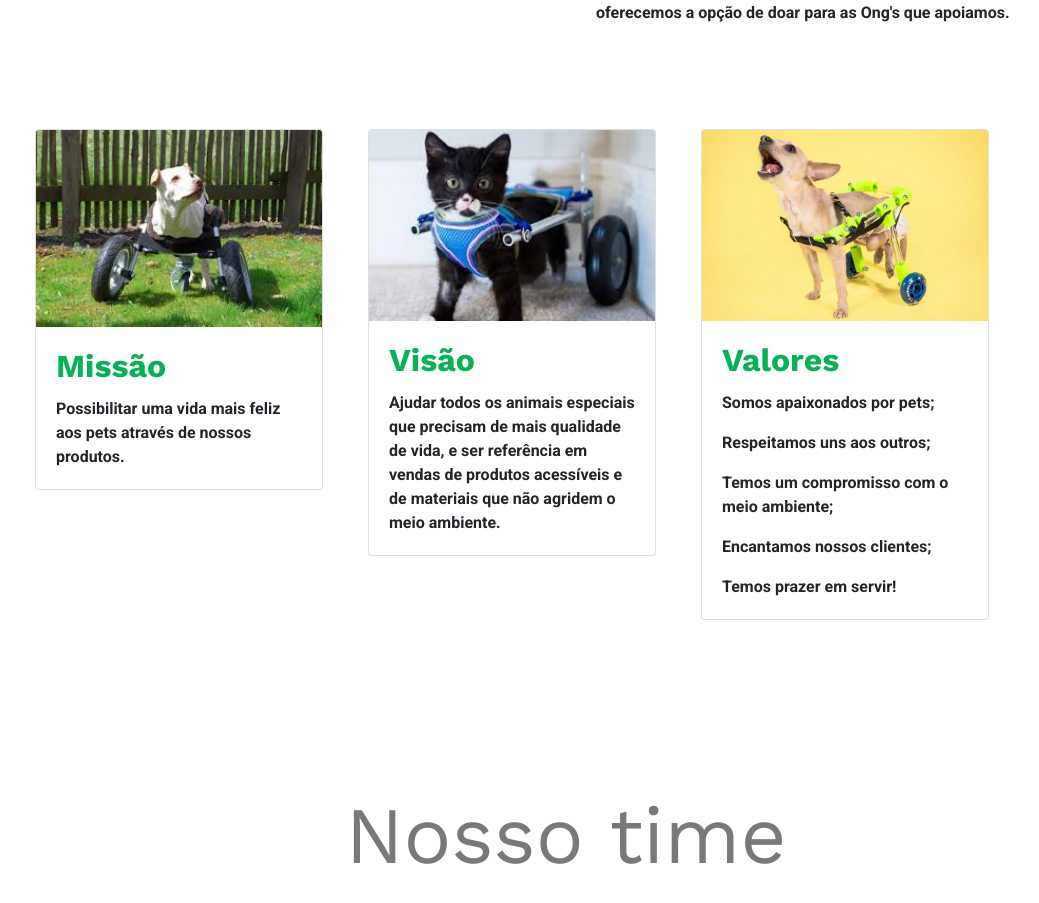
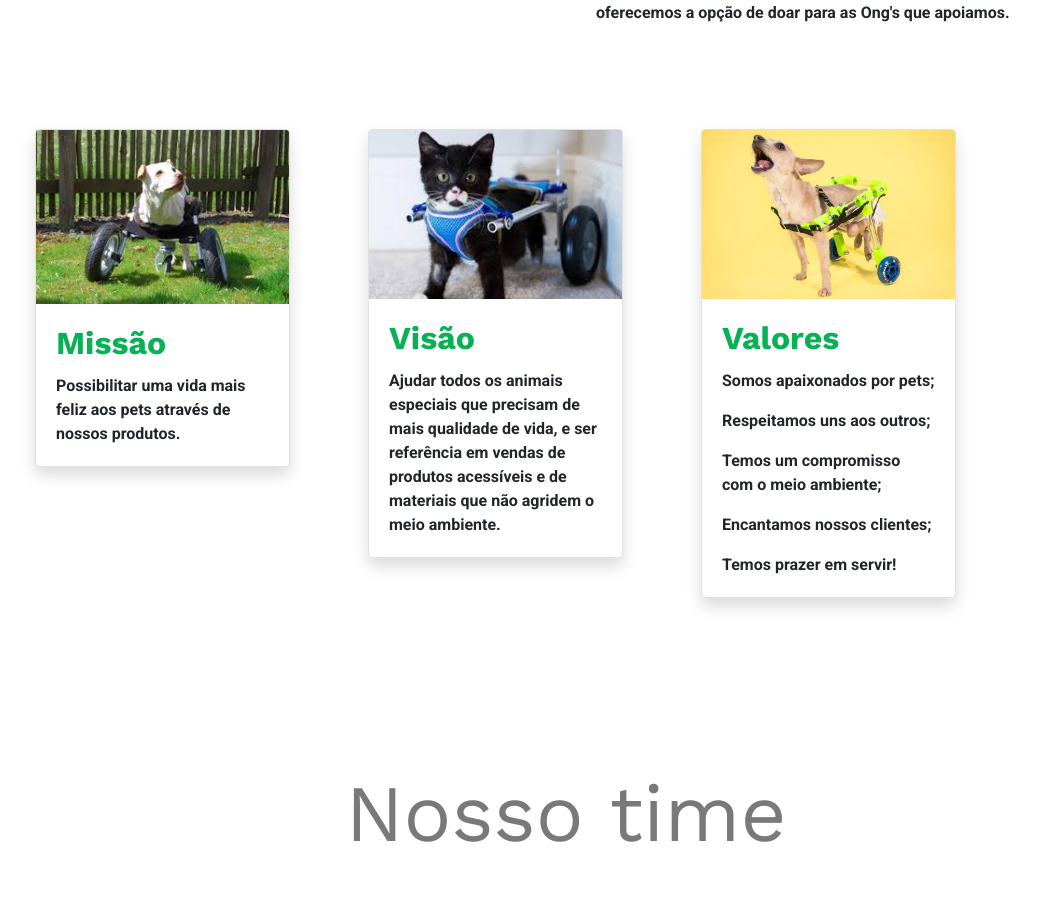
Before and after one commit to juliop3p/HelppetFrontend, an Angular app in the folder frontend/: page /sobre in a window 1280 px wide. Shown: the part 829-1732 px from the top of the page, without its empty margins (74-1113 px from the left). Built offline with nearby package versions, Linux system fonts and the light colour scheme.

Commit message:
Atualização na página sobre

```diff
--- a/frontend/src/app/pages/sobre/sobre.component.html
+++ b/frontend/src/app/pages/sobre/sobre.component.html
@@ -80,21 +80,21 @@
 <div class="jumbotron jumbotron-fluid" style="background-color: white;" >
   <div class="container">
    <div class="row row-cols-1 row-cols-sm- row-cols-md-4">
-      <div class="col m-4"><div class="card" style="width: 18rem;">
+      <div class="col m-4"><div class="card border w-100 shadow" style="width: 18rem;">
           <img src="/assets/img-quem-somos/Dog-1.jpg" class="card-img-top" alt="...">
           <div class="card-body">
             <h5 class="card-title font-weight-bold cor-titulo">Missão</h5>
             <p class="card-text font-weight-bold">Possibilitar uma vida mais feliz aos pets através de nossos produtos. </p>
             </div>
         </div></div>
-      <div class="col m-4"><div class="card" style="width: 18rem;">
+      <div class="col m-4"><div class="card border w-100 shadow" style="width: 18rem;">
           <img src="/assets/img-quem-somos/Cat2.jpg" class="card-img-top" alt="...">
           <div class="card-body">
             <h5 class="card-title font-weight-bold cor-titulo">Visão</h5>
             <p class="card-text font-weight-bold">Ajudar todos os animais especiais que precisam de mais qualidade de vida, e ser referência em vendas de produtos acessíveis e de materiais que não agridem o meio ambiente.</p>
             </div>
         </div></div>
-      <div class="col m-4"><div class="card" style="width: 18rem;">
+      <div class="col m-4"><div class="card border w-100 shadow" style="width: 18rem;">
           <img src="/assets/img-quem-somos/Dog-3.jpg" class="card-img-top" alt="...">
           <div class="card-body">
             <h5 class="card-title font-weight-bold cor-titulo">Valores</h5>
```
